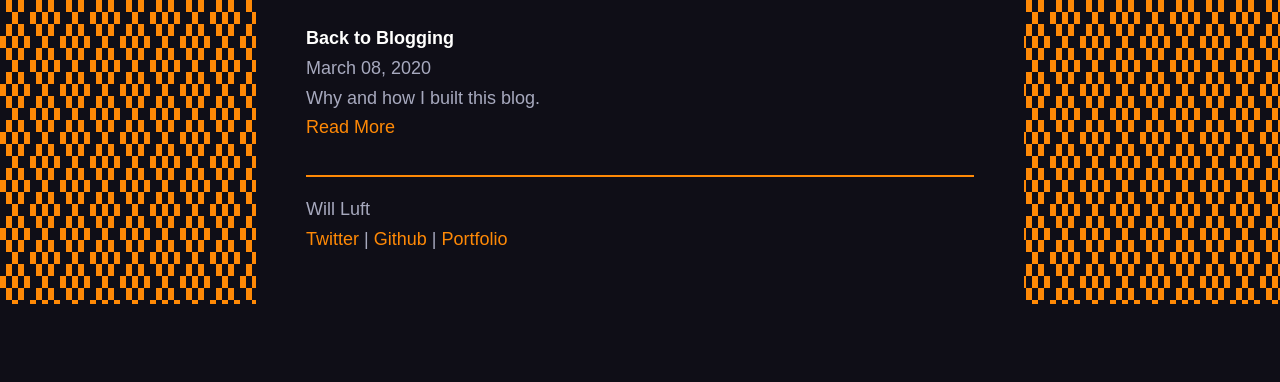
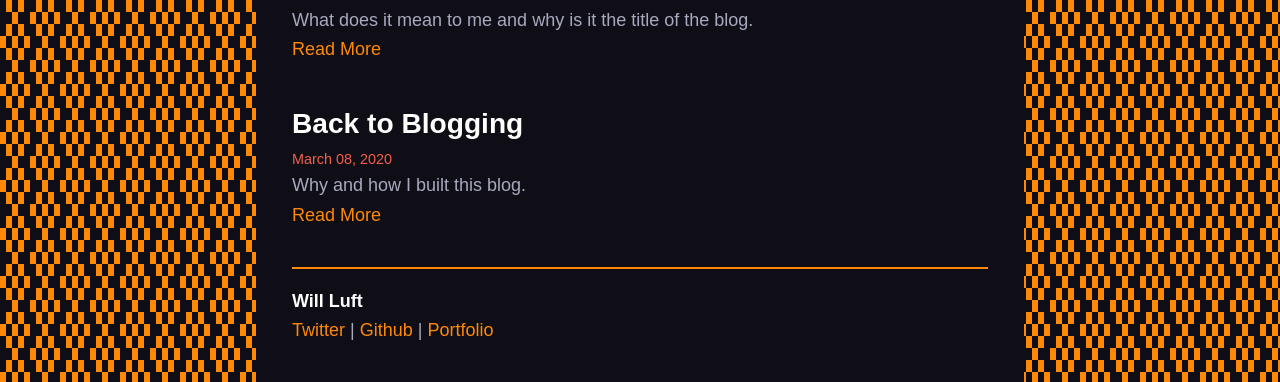
Before and after one commit to wdluft/become-by-doing-blog, a Gatsby site: page / in a window 1280 px wide. Shown: the part 684-1066 px from the top of the page. Before the commit the page ends 988 px from the top, so only its background shows below. Built offline with nearby package versions, Linux system fonts and the light colour scheme; Gatsby itself is replaced by a stand-in of ours; a web font is replaced by a local one.

Commit message:
Added listing styled-component to a separate file and updated styles

```diff
--- /dev/null
+++ b/src/components/elements/listingStyles.js
@@ -0,0 +1,18 @@
+import styled from 'styled-components';
+
+export const ListingWrapper = styled.article`
+  margin-bottom: 2rem;
+
+  .post__date {
+    color: var(--secondary);
+    font-size: var(--smallText);
+  }
+
+  @media only screen and (max-width: 640px) {
+    margin-bottom: 1rem;
+
+    .post__heading {
+      font-size: var(--headingFive);
+    }
+  }
+`;
--- a/src/components/footer.js
+++ b/src/components/footer.js
@@ -3,9 +3,10 @@
 
 const footer = () => (
   <FooterWrapper>
-    <p>Will Luft</p>
+    <h6 className="footer__heading">Will Luft</h6>
     <p>
       <a
+        className="footer__link"
         href="https://twitter.com/iamwilldl"
         target="_blank"
         rel="noopener noreferrer"
@@ -14,6 +15,7 @@
       </a>{' '}
       |{' '}
       <a
+        className="footer__link"
         href="https://github.com/wdluft"
         target="_blank"
         rel="noopener noreferrer"
@@ -22,6 +24,7 @@
       </a>{' '}
       |{' '}
       <a
+        className="footer__link"
         href="https://www.willluft.com/"
         target="_blank"
         rel="noopener noreferrer"
--- a/src/components/layout.js
+++ b/src/components/layout.js
@@ -9,7 +9,7 @@
 
 const LayoutWrapper = styled.div`
   max-width: 768px;
-  padding: 50px;
+  padding: 2rem;
   margin: 0 auto;
   background: var(--black);
 
--- a/src/components/listing.js
+++ b/src/components/listing.js
@@ -1,6 +1,6 @@
 import React from 'react';
 import { useStaticQuery, graphql, Link } from 'gatsby';
-import styled from 'styled-components';
+import { ListingWrapper } from './elements/listingStyles';
 
 const Listing_Query = graphql`
   query BlogPostListing {
@@ -20,45 +20,24 @@
   }
 `;
 
-const ListingWrapper = styled.article`
-  margin-bottom: 32px;
-
-  h2 {
-    font-size: var(--text-7);
-  }
-
-  p {
-    font-size: var(--text-4);
-  }
-
-  .post__date {
-    color: var(--tertiary-color-2);
-  }
-
-  @media only screen and (max-width: 480px) {
-    margin-bottom: 16px;
-
-    p {
-      margin-bottom: 0;
-    }
-  }
-`;
-
 const Listing = () => {
   const data = useStaticQuery(Listing_Query);
   const { allMarkdownRemark } = data;
   return (
-    <div>
+    <div className="postsList">
       {allMarkdownRemark.edges.map(({ node }) => (
         <ListingWrapper key={node.frontmatter.slug}>
-          <Link to={`/posts/${node.frontmatter.slug}`}>
-            <h2>{node.frontmatter.title}</h2>
+          <Link to={`/posts/${node.frontmatter.slug}`} className="post__link">
+            <h4 className="post__heading">{node.frontmatter.title}</h4>
           </Link>
           <p className="post__date">{node.frontmatter.date}</p>
           <p className="post__excerpt">{node.frontmatter.blurb}</p>
-          <p>
-            <Link to={`/posts/${node.frontmatter.slug}`}>Read More</Link>
-          </p>
+          <Link
+            to={`/posts/${node.frontmatter.slug}`}
+            className="post__readMore"
+          >
+            Read More
+          </Link>
         </ListingWrapper>
       ))}
     </div>
```
